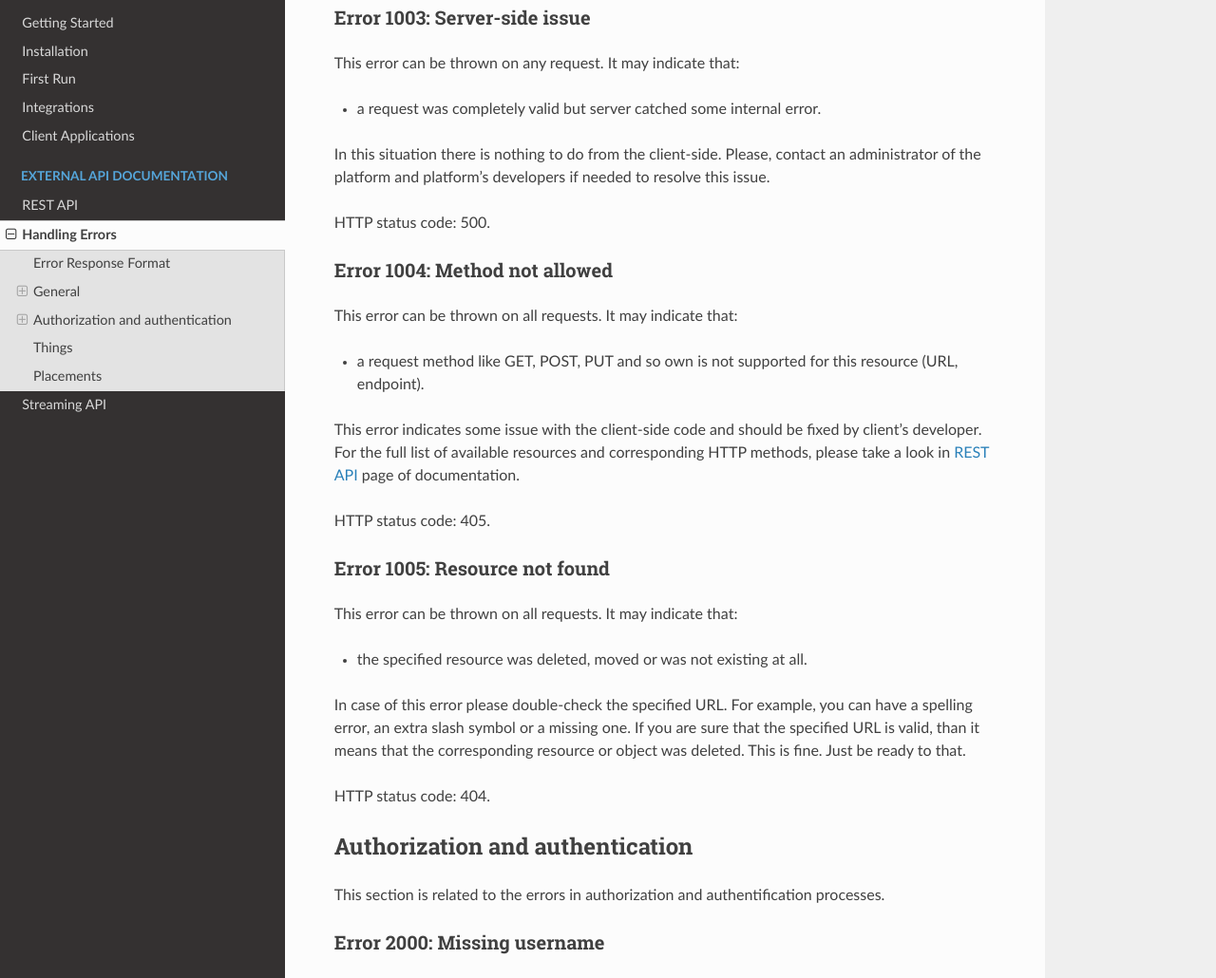
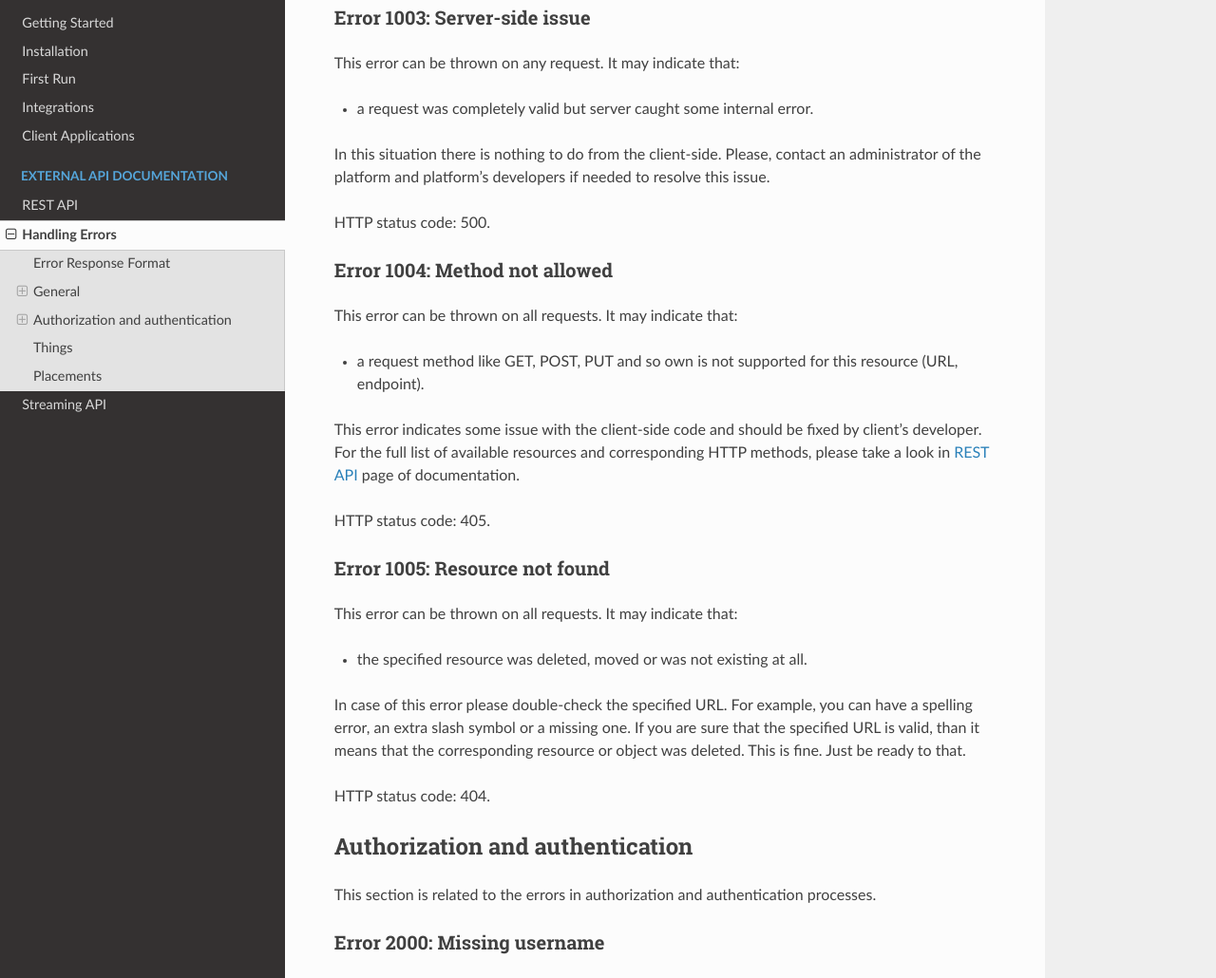
Before and after one commit to fossabot/everpl, a Sphinx documentation site: the page built from docs/source/api/handling_errors.rst, in a window 1280 px wide and 1400 px high, scrolled down 1355 px. Shown: the part 153-1183 px from the top of the window at 95% size. Built offline with Sphinx 7.4.7 and the Read the Docs theme 2.0.0, drawn with Linux system fonts in a browser that asks for light colours; pages that are not in the unit, such as notebooks, are missing from menus.

Commit message:
[DOCS] [FIX] Spelling fixes

```diff
--- a/docs/source/api/handling_errors.rst
+++ b/docs/source/api/handling_errors.rst
@@ -85,7 +85,7 @@ Error 1003: Server-side issue
 
 This error can be thrown on any request. It may indicate that:
 
-- a request was completely valid but server catched some internal
+- a request was completely valid but server caught some internal
   error.
 
 In this situation there is nothing to do from the client-side. Please,
@@ -133,7 +133,7 @@ Authorization and authentication
 -------
 
 This section is related to the errors in authorization and
-authentification processes.
+authentication processes.
 
 .. _error_2000:
 
```
